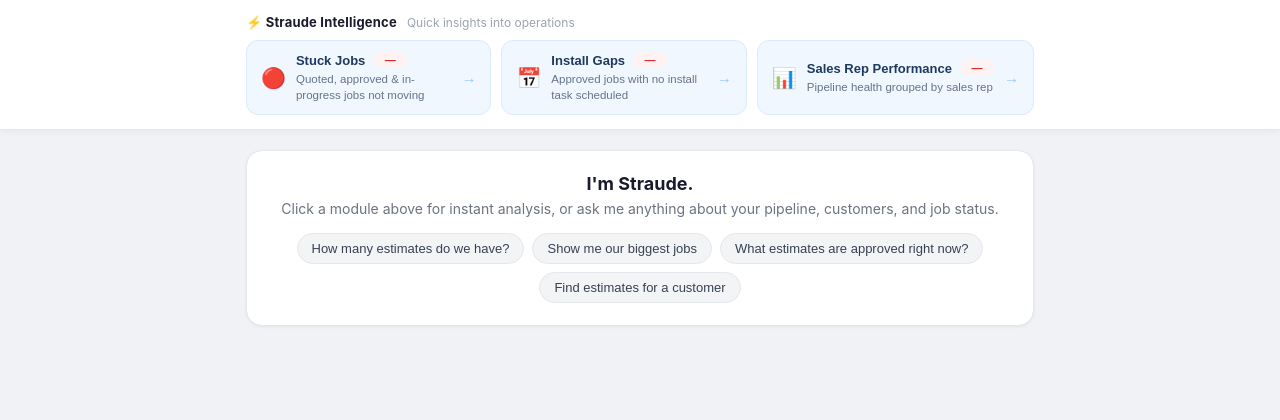
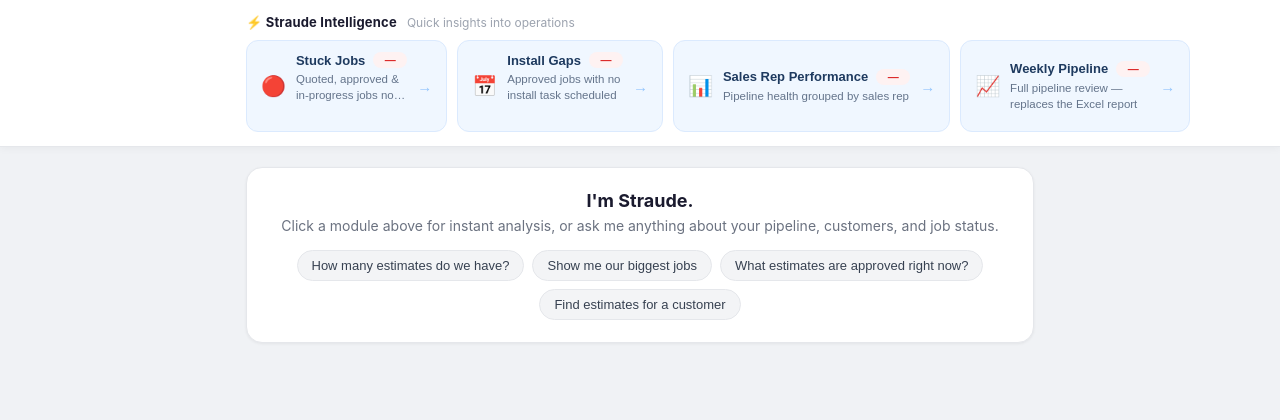
Before and after one commit to DavidWSFPSC/striven-mcp, a Python web app: template templates/index.html in a window 1280 px wide. Shown: the part 66-486 px from the top of the page. Run offline with Jinja, Linux system fonts and the light colour scheme; the template is opened without the code that fills it, so the values that code supplies are empty.

Commit message:
Add 4th Weekly Pipeline card + dollar impact sublines to Intelligence Panel
- New "Weekly Pipeline" card (📈) wired to /snapshot/pipeline
- "$X at risk" muted subline on Stuck Jobs and Install Gaps cards
- SNAPSHOTS/CARDS/BADGES/MODULES extended for weekly_pipeline key
- loadSnapshots fires 4 parallel fetches on page load
- applyBadge now accepts data param and populates impact spans

Co-Authored-By: Claude Sonnet 4.6 <noreply@anthropic.com>

```diff
--- a/templates/index.html
+++ b/templates/index.html
@@ -144,6 +144,12 @@
       overflow: hidden;
       display: -webkit-box; -webkit-line-clamp: 2; -webkit-box-orient: vertical;
     }
+
+    .intel-card-impact {
+      font-size: 11px; color: #9ca3af; margin-top: 3px;
+      font-weight: 500; min-height: 14px;
+    }
+    .intel-card-impact.has-value { color: #dc2626; }
 
     .intel-card-arrow {
       font-size: 15px; color: #93c5fd; flex-shrink: 0;
@@ -419,6 +425,7 @@
             <span class="intel-badge state-loading" id="badge-stuck">...</span>
           </div>
           <div class="intel-card-desc">Quoted, approved &amp; in-progress jobs not moving</div>
+          <div class="intel-card-impact" id="impact-stuck"></div>
         </div>
         <div class="intel-card-arrow">→</div>
       </button>
@@ -431,6 +438,7 @@
             <span class="intel-badge state-loading" id="badge-install">...</span>
           </div>
           <div class="intel-card-desc">Approved jobs with no install task scheduled</div>
+          <div class="intel-card-impact" id="impact-install"></div>
         </div>
         <div class="intel-card-arrow">→</div>
       </button>
@@ -443,6 +451,18 @@
             <span class="intel-badge state-loading" id="badge-rep">...</span>
           </div>
           <div class="intel-card-desc">Pipeline health grouped by sales rep</div>
+        </div>
+        <div class="intel-card-arrow">→</div>
+      </button>
+
+      <button class="intel-card" id="card-pipeline" onclick="runModule('weekly_pipeline')">
+        <div class="intel-card-icon">📈</div>
+        <div class="intel-card-body">
+          <div class="intel-card-name-row">
+            <span class="intel-card-name">Weekly Pipeline</span>
+            <span class="intel-badge state-loading" id="badge-pipeline">...</span>
+          </div>
+          <div class="intel-card-desc">Full pipeline review — replaces the Excel report</div>
         </div>
         <div class="intel-card-arrow">→</div>
       </button>
@@ -513,21 +533,23 @@
   let activeModule = null;  // which card is currently highlighted
 
   // Snapshot data — populated on load, used to drive badge counts + preview
-  const SNAPSHOTS = { stuck_jobs: null, install_gaps: null, rep_pipeline: null };
+  const SNAPSHOTS = { stuck_jobs: null, install_gaps: null, rep_pipeline: null, weekly_pipeline: null };
 
   const messagesEl = document.getElementById("messages");
   const inputEl    = document.getElementById("input");
   const sendBtn    = document.getElementById("sendBtn");
 
   const CARDS = {
-    stuck_jobs:   document.getElementById("card-stuck"),
-    install_gaps: document.getElementById("card-install"),
-    rep_pipeline: document.getElementById("card-rep"),
+    stuck_jobs:      document.getElementById("card-stuck"),
+    install_gaps:    document.getElementById("card-install"),
+    rep_pipeline:    document.getElementById("card-rep"),
+    weekly_pipeline: document.getElementById("card-pipeline"),
   };
   const BADGES = {
-    stuck_jobs:   document.getElementById("badge-stuck"),
-    install_gaps: document.getElementById("badge-install"),
-    rep_pipeline: document.getElementById("badge-rep"),
+    stuck_jobs:      document.getElementById("badge-stuck"),
+    install_gaps:    document.getElementById("badge-install"),
+    rep_pipeline:    document.getElementById("badge-rep"),
+    weekly_pipeline: document.getElementById("badge-pipeline"),
   };
 
   marked.setOptions({ breaks: true, gfm: true });
@@ -551,6 +573,12 @@
       icon:     "📊",
       query:    "Show me sales rep pipeline performance — which reps have the most stuck jobs or missing installs?",
       preview_header: "📊 Top reps by open jobs — click any to drill in",
+    },
+    weekly_pipeline: {
+      label:    "Weekly Pipeline Review",
+      icon:     "📈",
+      query:    "Weekly pipeline review — give me the full pipeline report with rep breakdown and top risks.",
+      preview_header: "📈 Top risks this week — click any to drill in",
     },
   };
 
@@ -588,12 +616,13 @@
   // ── Snapshot loading ───────────────────────────────────────────────────────
   async function loadSnapshots() {
     const endpoints = {
-      stuck_jobs:   "/snapshot/stuck_jobs",
-      install_gaps: "/snapshot/install_gaps",
-      rep_pipeline: "/snapshot/rep_pipeline",
+      stuck_jobs:      "/snapshot/stuck_jobs",
+      install_gaps:    "/snapshot/install_gaps",
+      rep_pipeline:    "/snapshot/rep_pipeline",
+      weekly_pipeline: "/snapshot/pipeline",
     };
 
-    // Fire all three in parallel — independent, no dependency
+    // Fire all four in parallel — independent, no dependency
     await Promise.all(
       Object.entries(endpoints).map(async ([key, url]) => {
         try {
@@ -601,7 +630,7 @@
           const data = await res.json();
           if (data && typeof data.count === "number") {
             SNAPSHOTS[key] = data;
-            applyBadge(key, data.count);
+            applyBadge(key, data.count, data);
           } else {
             setBadgeError(key);
           }
@@ -612,16 +641,33 @@
     );
   }
 
-  function applyBadge(key, count) {
+  function applyBadge(key, count, data) {
     const badge = BADGES[key];
     if (!badge) return;
     const labels = {
-      stuck_jobs:   count === 1 ? "1 job"  : `${count} jobs`,
-      install_gaps: count === 1 ? "1 job"  : `${count} jobs`,
-      rep_pipeline: count === 1 ? "1 rep"  : `${count} reps`,
+      stuck_jobs:      count === 1 ? "1 job"    : `${count} jobs`,
+      install_gaps:    count === 1 ? "1 job"    : `${count} jobs`,
+      rep_pipeline:    count === 1 ? "1 rep"    : `${count} reps`,
+      weekly_pipeline: count === 1 ? "1 active" : `${count} active`,
     };
     badge.textContent = labels[key] || `${count}`;
     badge.className = "intel-badge state-ready";
+
+    // Dollar impact subline (stuck_jobs + install_gaps only)
+    if (data && data.impact && typeof data.impact.total_value === "number") {
+      const impactId = key === "stuck_jobs" ? "impact-stuck" : "impact-install";
+      const impactEl = document.getElementById(impactId);
+      if (impactEl) {
+        const val = data.impact.total_value;
+        const fmt = val >= 1_000_000
+          ? `$${(val / 1_000_000).toFixed(1)}M`
+          : val >= 1_000
+            ? `$${Math.round(val / 1_000)}K`
+            : `$${val}`;
+        impactEl.textContent = `${fmt} at risk`;
+        impactEl.classList.add("has-value");
+      }
+    }
   }
 
   function setBadgeError(key) {
```
